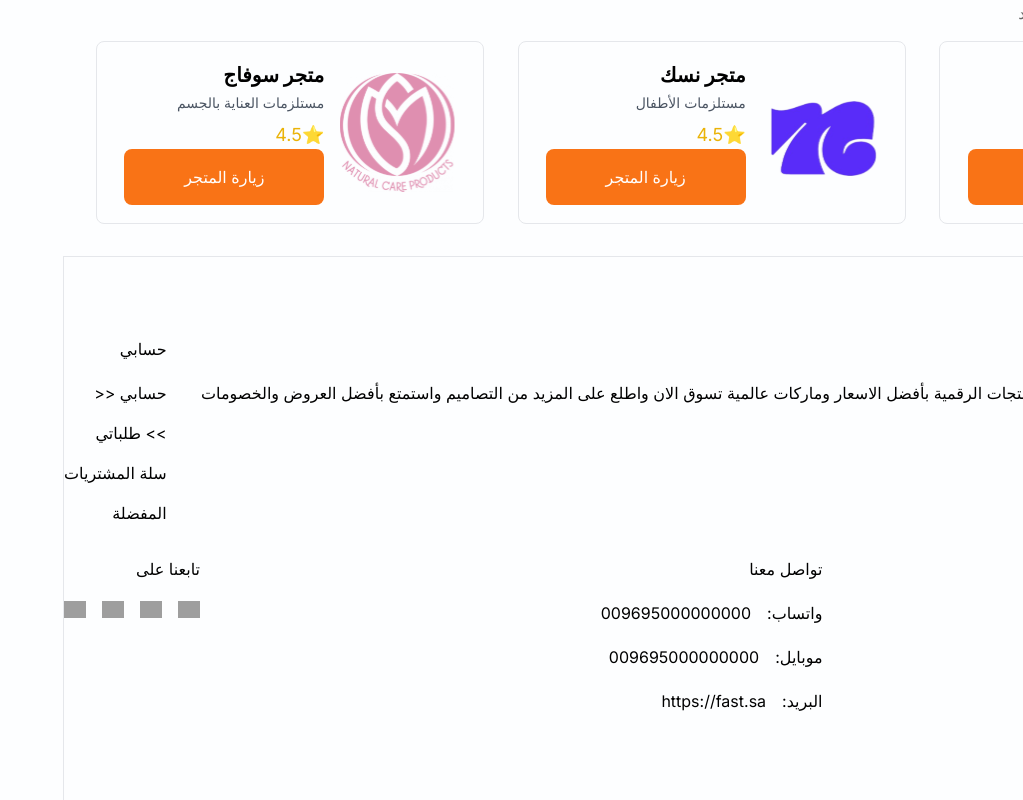
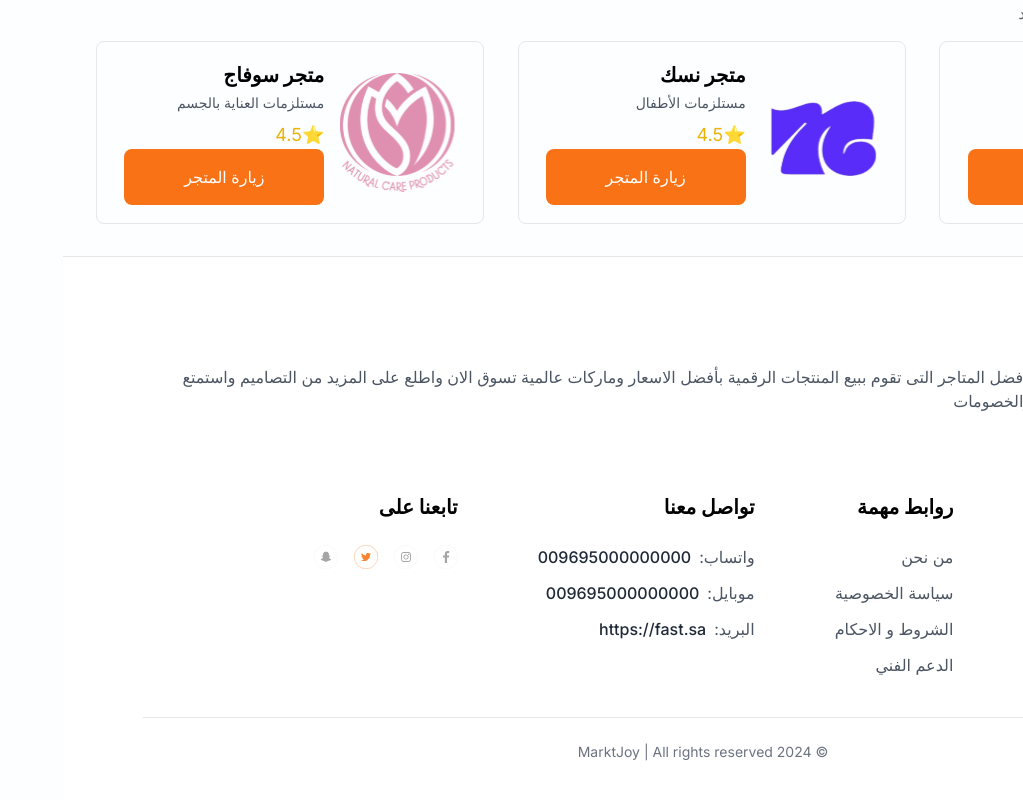
Before and after one commit to ZainbMohammed/e-commerce-NextJS, a Next.js app: page / in a window 1280 px wide. Shown: the part 2643-3443 px from the top of the page, without its empty margins (257-1280 px from the left). Built offline with nearby package versions, Linux system fonts and the light colour scheme.

Commit message:
footer complete 90%

```diff
--- a/src/components/Footer/Footer.tsx
+++ b/src/components/Footer/Footer.tsx
@@ -1,69 +1,159 @@
-import Link from 'next/link'
+// import Link from 'next/link'
+// import FOOTER_LINLS from './footer_linls.js'
+// import FOOTER_CONTACT_INFO from './footer_contact_info.js'
+// import SOCIALS from './socials.js'
+// const Footer = () => {
+
+//    const FooterColumn = ({ title, children }) => {
+
+//     return (
+//       <div className='flex flex-col gap-5'>
+//         <h4 className='bold-18 whitespace-nowrap'>{title}</h4>
+//         {children}
+//       </div>
+//     )
+//   }
+
+//   return <>
+//     <footer className='flexCenter pb-24 pt-20 border'>
+//       <div className='max_padd_container flex w-full flex-col gap-14'>
+
+//         <div className='flex flex-col items-start justify-center gap-[10%] md:flex-row'>
+//           {/* <Link href='/' className='mb-10 bold-20'>MarktJoy</Link> */}
+//           <div className='flex flex-wrap gap-8 sm:justify-between md:flex-1'>
+//             {FOOTER_LINLS.map((col) => (
+
+//               <FooterColumn title={col.title} key={col.title}>
+
+//                 <ul className='flex flex-col gap-4 regular-14 text-gry-20'>
+
+//                   {col.links.map((link, index) => (
+//                     <Link href={'/'} key={index}>{link}</Link>
+//                   ))}
+//                 </ul>
+//               </FooterColumn>
+//             ))}
+
+//             <div className='flex flex-col gap-5'>
+//               <FooterColumn title={FOOTER_CONTACT_INFO.title}>
+//                 {FOOTER_CONTACT_INFO.links.map((link) => (
+//                   <Link href='/' key={link.label} className='flex gap-4 md:flex-col lg:flex-row'>
+
+//                     <p>{link.label}:</p><p className='medium-14'>{link.value}</p>
+
+//                   </Link>
+
+//                 ))}
+//               </FooterColumn>
+//             </div>
+//             <div className='flex'>
+//               <FooterColumn title={SOCIALS.title}>
+//                 <ul className='flex gap-4'>
+//                   {SOCIALS.links.map((link) => (
+
+//                       <Link href={'/'} key={link}><img src={link} alt='socialIcon' height={22} width={22} /></Link>
+
+//                   ))}
+//                 </ul>
+//               </FooterColumn>
+//             </div>
+//           </div>
+//         </div>
+//         <div className='bg-gray-20'></div>
+//           {/* <p className='text-center regular-14 text-gray-30'>2024 MarktJoy | All rights reseved</p> */}
+//       </div>
+
+//     </footer>
+//   </>
+// }
+// export default Footer
+
+import React from "react";
+import Image from "next/image";
+import Link from "next/link";
  import FOOTER_LINLS from './footer_linls.js'
  import FOOTER_CONTACT_INFO from './footer_contact_info.js'
  import SOCIALS from './socials.js'
+ import Logo from '../../../public/logo.svg'
+import appStoreIcon from "../../../public/CategoryImages/shopping-bag.svg"; // example path
+import playStoreIcon from "../../../public/CategoryImages/shopping-bag.svg"; // example path
+import SubscriptionSection from "./SubscriptionSection";
+import SocialMedia from './SocialMedia'
 const Footer = () => {
-
   const FooterColumn = ({ title, children }) => {
-
     return (
-      <div className='flex flex-col gap-5'>
-        <h4 className='bold-18 whitespace-nowrap'>{title}</h4>
+      <div className='flex flex-col gap-4 md:gap-6'>
+        <h4 className='font-bold text-lg md:text-xl'>{title}</h4>
         {children}
       </div>
     )
   }
 
-  return <>
-    <footer className='flexCenter pb-24 pt-20 border'>
-      <div className='max_padd_container flex w-full flex-col gap-14'>
+  return (
+    <footer className='bg-white border-t'>
+      <div className='container mx-auto px-6 lg:px-20 py-10 md:py-14'>
+        <div className='flex flex-col md:flex-row items-start justify-between gap-8 md:gap-14'>
 
-        <div className='flex flex-col items-start justify-center gap-[10%] md:flex-row'>
-          {/* <Link href='/' className='mb-10 bold-20'>MarktJoy</Link> */}
-          <div className='flex flex-wrap gap-8 sm:justify-between md:flex-1'>
+          {/* Logo Section */}
+
+          <div className="flex justify-center items-center">
+        <Image alt="logo" className="w-20" src={Logo} width={54} height={43} />
+        {/* <span className='size-5 p-2.5 font-bold'>
+          متجـــــر<br></br>فاست{" "}
+        </span> */}
+      </div>
+
+          {/* Footer Links Section */}
+          <div className='flex flex-wrap w-full gap-10 md:gap-16 lg:gap-20'>
+
+            {/* Footer Links */}
             {FOOTER_LINLS.map((col) => (
-
               <FooterColumn title={col.title} key={col.title}>
-
-                <ul className='flex flex-col gap-4 regular-14 text-gry-20'>
-
+                <ul className='flex flex-col gap-3'>
                   {col.links.map((link, index) => (
-                    <Link href={'/'} key={index}>{link}</Link>
+                    <li key={index}>
+                      <Link href='/' className='text-sm md:text-base text-gray-600 hover:text-gray-800'>
+                        {link}
+                      </Link>
+                    </li>
                   ))}
                 </ul>
               </FooterColumn>
             ))}
 
-            <div className='flex flex-col gap-5'>
+            {/* Contact Info */}
             <FooterColumn title={FOOTER_CONTACT_INFO.title}>
+              <ul className='flex flex-col gap-3'>
                 {FOOTER_CONTACT_INFO.links.map((link) => (
-                  <Link href='/' key={link.label} className='flex gap-4 md:flex-col lg:flex-row'>
+                  <li key={link.label} className='flex flex-col lg:flex-row gap-2'>
+                    <p className='text-sm md:text-base text-gray-600'>{link.label}:</p>
+                    <p className='text-sm md:text-base font-medium text-gray-800'>{link.value}</p>
+                  </li>
+                ))}
+              </ul>
+            </FooterColumn>
 
-                    <p>{link.label}:</p><p className='medium-14'>{link.value}</p>
-
-                  </Link>
-
-                ))}
-              </FooterColumn>
-            </div>
-            <div className='flex'>
-              <FooterColumn title={SOCIALS.title}>
+            {/* Social Media Links */}
+            <FooterColumn title={'تابعنا على'}>
               <ul className='flex gap-4'>
                 {SOCIALS.links.map((link) => (
-
-                      <Link href={'/'} key={link}><img src={link} alt='socialIcon' height={22} width={22} /></Link>
-
+                  <li key={link}>
+                    <Link href='/'>
+                      <Image src={link} alt='socialIcon' height={24} width={24} />
+                    </Link>
+                  </li>
                 ))}
               </ul>
             </FooterColumn>
           </div>
         </div>
+
+        {/* Footer Bottom */}
+        <div className='mt-10 border-t pt-6 text-center'>
+          <p className='text-sm text-gray-500'>© 2024 MarktJoy | All rights reserved</p>
         </div>
-        <div className='bg-gray-20'></div>
-          {/* <p className='text-center regular-14 text-gray-30'>2024 MarktJoy | All rights reseved</p> */}
       </div>
-
     </footer>
-  </>
+  )
 }
 export default Footer
--- /dev/null
+++ b/src/components/Footer/SocialMedia.tsx
@@ -0,0 +1,37 @@
+import React from 'react';
+import { MDBFooter, MDBContainer, MDBRow, MDBCol, MDBIcon } from 'mdb-react-ui-kit';
+
+const SocialMedia = () => {
+  return (
+    <MDBFooter bgColor='light' className='text-center text-lg-start text-muted'>
+      <section className='d-flex justify-content-center justify-content-lg-between p-4 border-bottom'>
+        <div className='me-5 d-none d-lg-block'>
+          <span>Get connected with us on social networks:</span>
+        </div>
+
+        <div>
+          <a href='' className='me-4 text-reset'>
+            <MDBIcon color='secondary' fab icon='facebook-f' />
+          </a>
+          <a href='' className='me-4 text-reset'>
+            <MDBIcon color='secondary' fab icon='twitter' />
+          </a>
+          <a href='' className='me-4 text-reset'>
+            <MDBIcon color='secondary' fab icon='google' />
+          </a>
+          <a href='' className='me-4 text-reset'>
+            <MDBIcon color='secondary' fab icon='instagram' />
+          </a>
+          <a href='' className='me-4 text-reset'>
+            <MDBIcon color='secondary' fab icon='linkedin' />
+          </a>
+          <a href='' className='me-4 text-reset'>
+            <MDBIcon color='secondary' fab icon='github' />
+          </a>
+        </div>
+      </section>
+    </MDBFooter>
+  );
+}
+
+export default SocialMedia;
--- /dev/null
+++ b/src/components/Footer/SubscriptionSection.tsx
@@ -0,0 +1,110 @@
+import React from "react";
+import Image from "next/image";
+import appStoreIcon from "../../../public/CategoryImages/shopping-bag.svg"; // example path
+import playStoreIcon from "../../../public/CategoryImages/shopping-bag.svg"; // example path
+import { HiOutlineMail } from "react-icons/hi";
+const SubscriptionSection = () => {
+  return (
+    <div className="w-[1600px] h-[133px]  bg-gray-light flex items-center">
+      <div className="flex justify-between items-center p-12">
+        <div className="w-16 h-16 flex items-center justify-center rounded-full font-semibold bg-gray-light">
+          <HiOutlineMail className="w-7 h-7 text-orange-main bg-white" />
+        </div>
+        <div className="flex flex-col items-satart">
+          <p className="text-5 font-bold mt-8">الاشتراك في النشرة البريدية</p>
+          <p className="text-gray-extr-light mt-2">
+            انضم اللآن و احصل على خصم 19% على مشترياتك التالية
+          </p>
+        </div>
+        <div className="flex flex-col items-start mr-5">
+        <p>يمكنك إلغاء الاشتراك في أي لحظة</p>
+
+          <div className="flex justify-between gap-x-2 mt-2">
+
+            <input
+              type="text"
+              placeholder="ادخل البريدالالكتروني"
+              className="w-[400px] text-xs  py-[11px] px-2 outline-none bg-white"
+            />
+            <button
+              type="submit"
+              className="bg-orange-500 text-white px-6 py-2 rounded-lg hover:bg-orange-600 focus:outline-none focus:ring-2 focus:ring-orange-500"
+            >
+              اشترك
+            </button>
+          </div>
+        </div>
+        <div className="  flex flex-col items-start mr-5">
+        <p>تطبيقات الجوال</p>
+        <div className="flex w-[234px] h-[42px] justify-center items-start md:w-1/3 md:mt-0 bg-dark">
+         <button className="flex justify-between flex-col ">
+            <div className='flex flex-row'>
+                <p className="text-white">Download on the</p>
+                <h1 className="text-white">App Store</h1>
+            </div>
+            <Image
+           src={playStoreIcon}
+           alt="Play Store"
+           width={120}
+           height={40}
+           className="mx-2"
+         />
+         </button>
+
+       </div>
+        </div>
+      </div>
+
+      {/* <InputSearch />
+
+    <FilterSearch icon={<VscSettings />} text="فلترة البحث"/>
+    <FilterSearch icon={<VscSettings />} text="ترتيب حسب"/> */}
+    </div>
+
+    // <div className="flex flex-row md:flex-row justify-between items-center pb-8 border-b border-gray-300">
+    //   <div className="w-12 h-12 flex items-center justify-center rounded-full font-semibold bg-gray-light">
+    //     <HiOutlineMail className="w-7 h-7 text-gray-500" />
+    //   </div>
+    //   <div className="flex flex-col items-start mr-5">
+    //     <p className="text-5 font-bold mt-5">الاشتراك في النشرة البريدية</p>
+    //     <p className="text-gray-600 mt-2">
+    //       انضم اللآن و احصل على خصم 19% على مشترياتك التالية
+    //     </p>
+    //   </div>
+    //   <div className="flex flex-col">
+    //     <p>يمكنك إلغاء الاشتراك في أي لحظة</p>
+    //     <form className="flex flex-col sm:flex-row md:w-1/3">
+    //       <input
+    //         type="text"
+    //         placeholder="ادخل البريدالالكتروني"
+    //         className="w-full text-xs  py-[11px] outline-none"
+    //       />
+    //       <button
+    //         type="submit"
+    //         className="bg-orange-500 text-white px-6 py-2 rounded-lg hover:bg-orange-600 focus:outline-none focus:ring-2 focus:ring-orange-500"
+    //       >
+    //         اشترك
+    //       </button>
+    //     </form>
+    //   </div>
+    //   <div className="flex justify-center md:w-1/3 mt-6 md:mt-0">
+    //     <Image
+    //       src={appStoreIcon}
+    //       alt="App Store"
+    //       width={120}
+    //       height={40}
+    //       className="mx-2"
+    //     />
+    //     <Image
+    //       src={playStoreIcon}
+    //       alt="Play Store"
+    //       width={120}
+    //       height={40}
+    //       className="mx-2"
+    //     />
+    //   </div>
+    // </div>
+  );
+};
+
+export default SubscriptionSection;
--- a/src/components/Footer/footer_linls.js
+++ b/src/components/Footer/footer_linls.js
@@ -9,8 +9,8 @@ const FOOTER_LINKS = [
     ,{
       title: "حسابي",
       links: [
-        "حسابي <<",
-        ">> طلباتي",
+        "حسابي ",
+        "طلباتي",
         "سلة المشتريات",
         "المفضلة",
       ],
```
Lines whose indentation alone changed are shown as unchanged.
